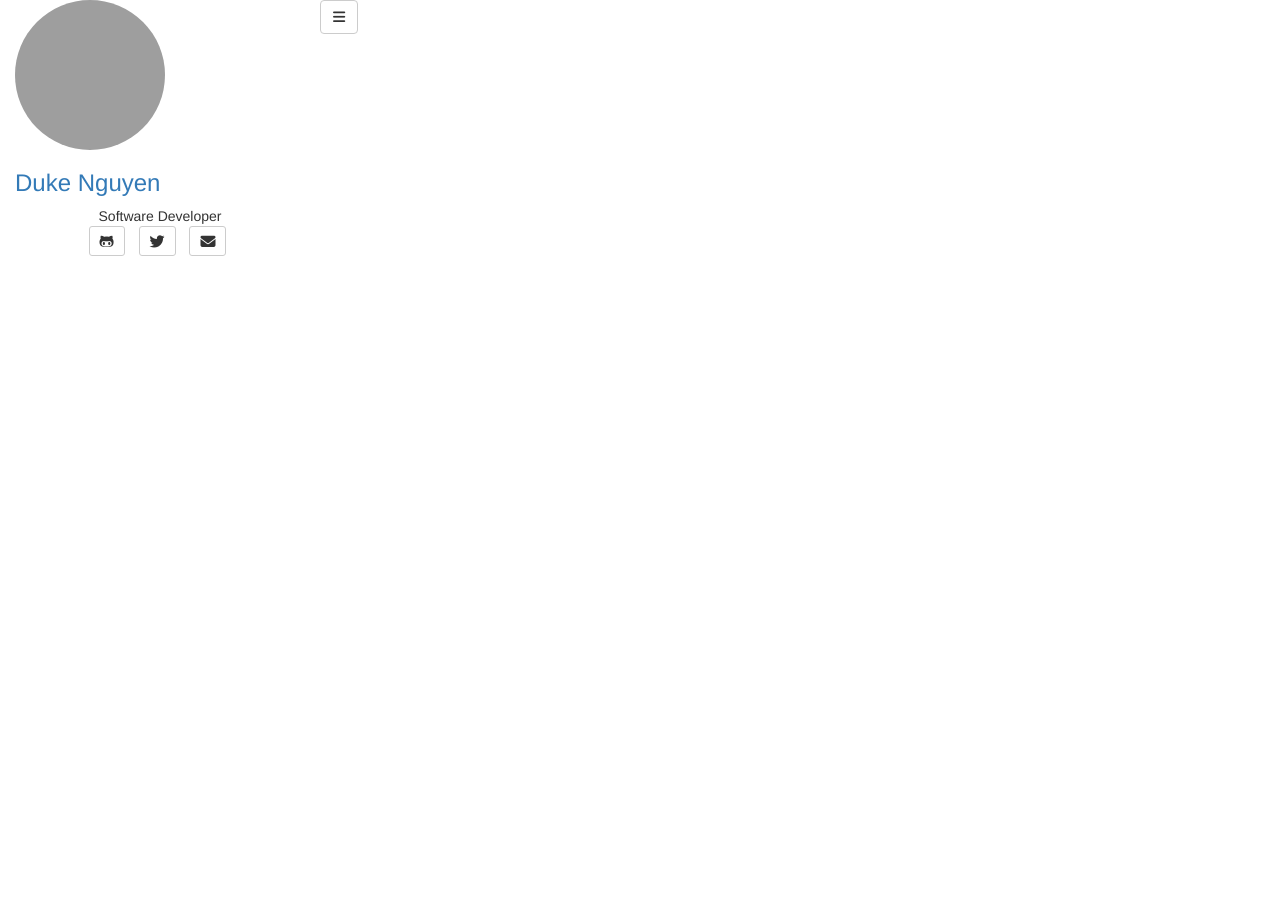
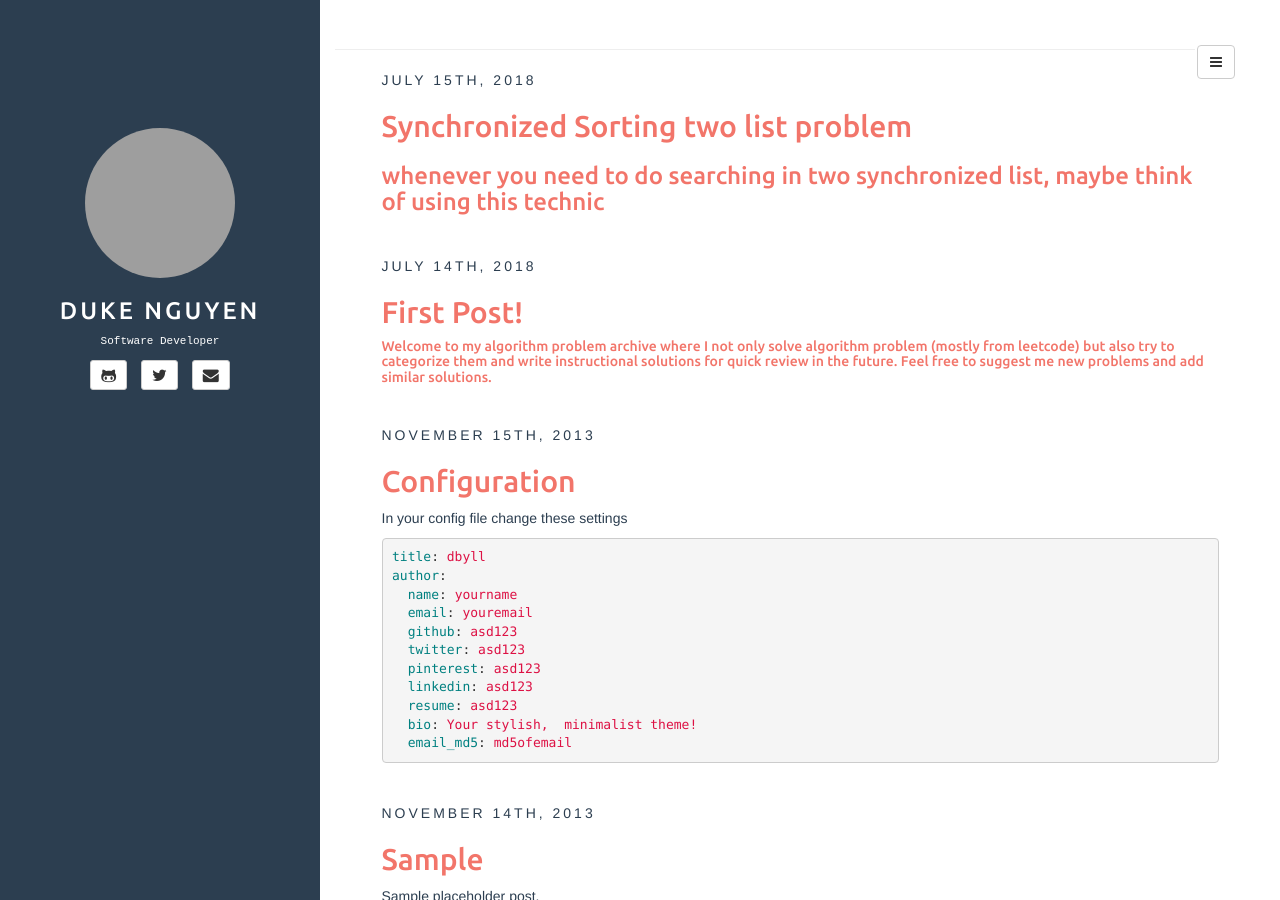
Before and after one commit to qqqstuv/Programming-Problems, a Jekyll site: the page built from index.html, in a window 1280 px wide and 900 px high. Built offline with Jekyll 4.4.1, drawn with Linux system fonts in a browser that asks for light colours; nearby versions of some CDN libraries; library files that are not in the unit come from our copies; the list of posts is cut into pages by our own code; grey boxes are pictures that could not be loaded.

Commit message:
3rd attempt to fix path

```diff
--- a/_includes/default.html
+++ b/_includes/default.html
@@ -17,10 +17,10 @@
 	<![endif]-->
 
 	<!-- Le styles -->
-	<link href="{{ site.BASE_PATH }}Programming-Problems/assets/resources/bootstrap/css/bootstrap.min.css" rel="stylesheet">
-	<link href="{{ site.BASE_PATH }}Programming-Problems/assets/resources/font-awesome/css/font-awesome.min.css" rel="stylesheet">
-	<link href="{{ site.BASE_PATH }}Programming-Problems/assets/resources/syntax/syntax.css" rel="stylesheet">
-	<link href="{{ site.BASE_PATH }}Programming-Problems/assets/css/style.css" rel="stylesheet">
+	<link href="{{ site.BASE_PATH }}/assets/resources/bootstrap/css/bootstrap.min.css" rel="stylesheet">
+	<link href="{{ site.BASE_PATH }}/assets/resources/font-awesome/css/font-awesome.min.css" rel="stylesheet">
+	<link href="{{ site.BASE_PATH }}/assets/resources/syntax/syntax.css" rel="stylesheet">
+	<link href="{{ site.BASE_PATH }}/assets/css/style.css" rel="stylesheet">
 
 	<!-- Le fav and touch icons -->
 	<!-- Update these with your own images
```
Also changed, not shown: 10 other files.
